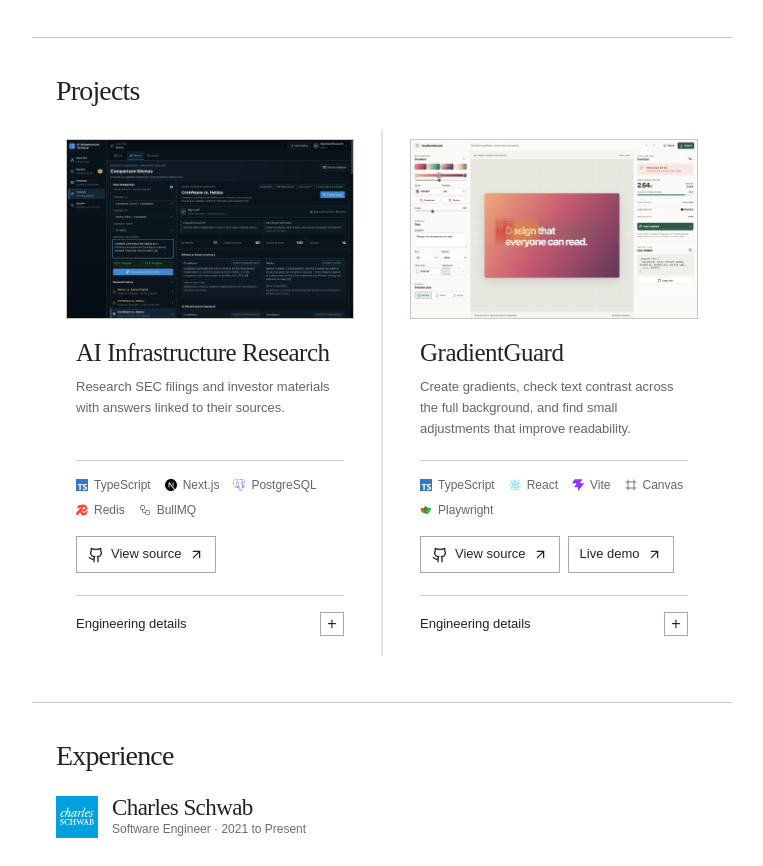
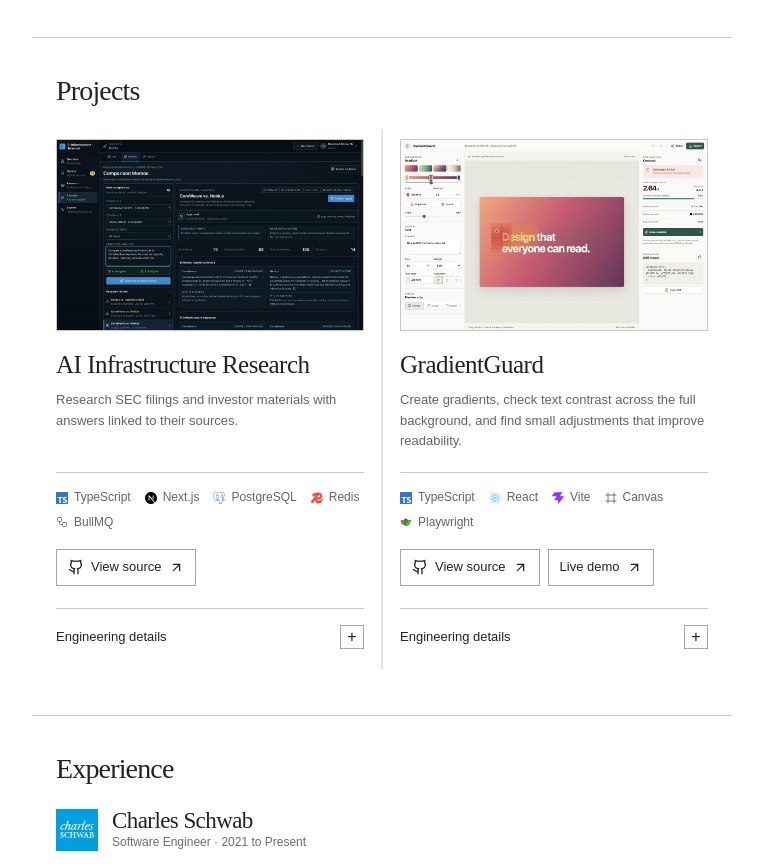
Before and after one commit to timwong101/my-portfolio, a React (Vite) app: page / in a window 1280 px wide. Shown: the part 460-1326 px from the top of the page, without its empty margins (258-1021 px from the left). Built offline with nearby package versions, Linux system fonts and the light colour scheme; a web font is replaced by a local one.

Commit message:
Align project images and text with section content edges

```diff
--- a/src/index.css
+++ b/src/index.css
@@ -82,9 +82,9 @@
 .project-grid { position: relative; display: grid; grid-template-columns: repeat(2, minmax(0, 1fr)); column-gap: 36px; align-items: start; }
 .project-grid::before { content: ''; position: absolute; top: 0; bottom: 0; left: 50%; width: 1px; background: var(--line); transform: translateX(-.5px); }
 .project-card { position: relative; z-index: 1; display: flex; min-width: 0; flex-direction: column; background: var(--surface); }
-.project-visual { position: relative; aspect-ratio: 16 / 10; margin: 10px 10px 0; overflow: hidden; border: 1px solid var(--line); background: #0a1119; }
+.project-visual { position: relative; aspect-ratio: 16 / 10; margin: 10px 0 0; overflow: hidden; border: 1px solid var(--line); background: #0a1119; }
 .project-visual img { position: absolute; inset: 0; width: 100%; height: 100%; display: block; object-fit: cover; object-position: top left; }
-.project-copy { display: flex; flex: 1; flex-direction: column; padding: 20px; }
+.project-copy { display: flex; flex: 1; flex-direction: column; padding: 20px 0; }
 .project-copy h3 { margin: 0 0 11px; font-family: var(--font-display); font-size: 25px; font-weight: 400; line-height: 1.1; letter-spacing: -.02em; }
 .project-description { flex: 1; max-width: 670px; margin: 0; color: var(--body-text); font-size: 13px; line-height: 1.6; }
 .project-tags { display: flex; flex-wrap: wrap; gap: 8px 14px; list-style: none; padding: 16px 0 0; margin: 20px 0 0; border-top: 1px solid var(--line); }
@@ -163,7 +163,6 @@
   .project-grid::before { display: none; }
   .project-card + .project-card { padding-top: 28px; border-top: 1px solid var(--line); }
   .project-visual { aspect-ratio: 16 / 10; }
-  .project-copy { padding: 20px; }
   .project-copy h3 { font-size: 24px; }
   .experience-content { padding: 24px var(--section-gutter) 36px; }
   .experience-heading { grid-template-columns: 42px 1fr; gap: 14px; padding-bottom: 28px; }
```
